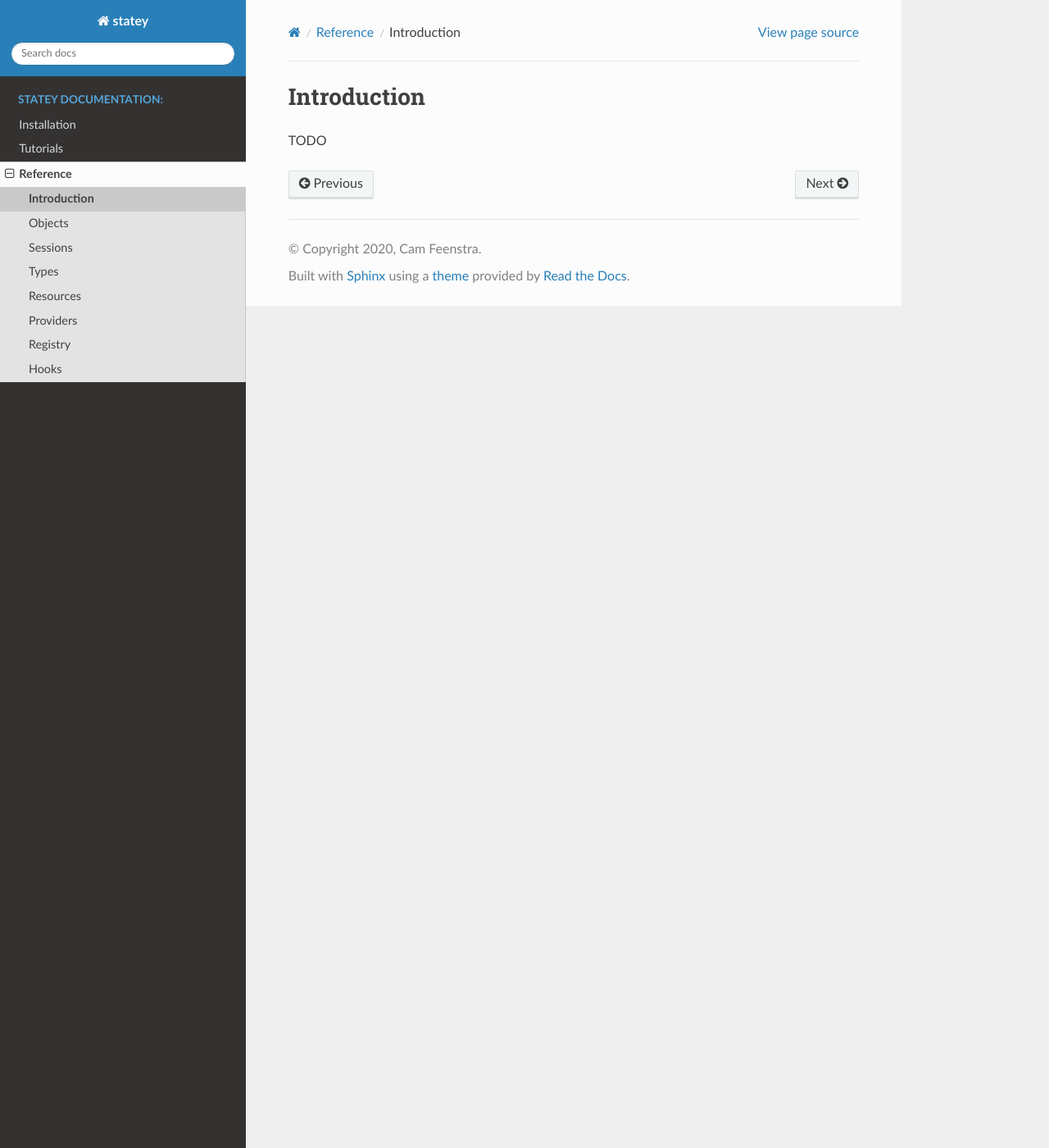
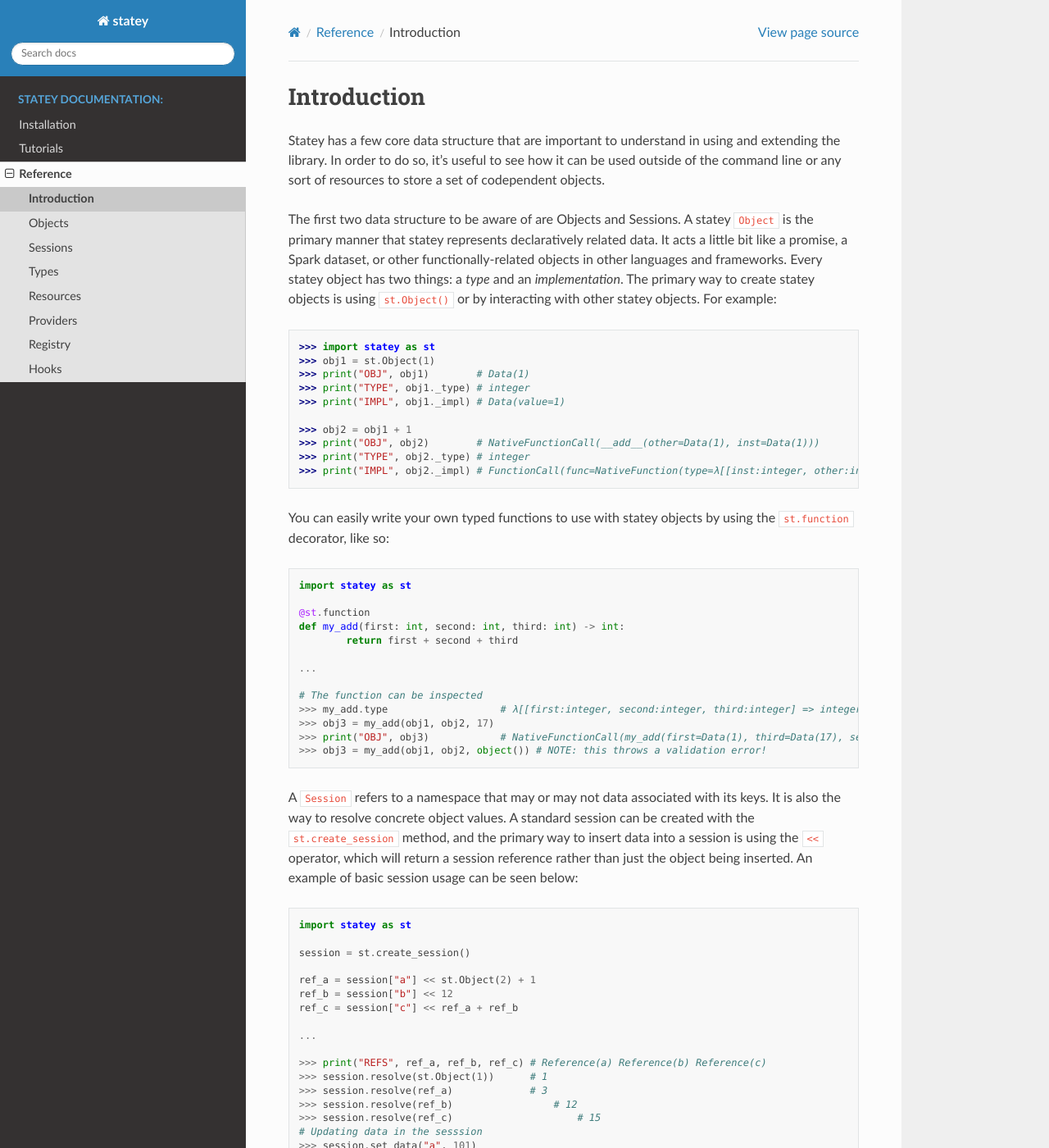
Before and after one commit to cfeenstra67/statey, a Sphinx documentation site: the page built from docs/reference/introduction.rst, in a window 1280 px wide and 1400 px high. Shown: the whole window at 82% size. Built offline with Sphinx 7.4.7 and the Read the Docs theme 2.0.0, drawn with Linux system fonts in a browser that asks for light colours; pages that are not in the unit, such as notebooks, are missing from menus; some of the changed text lies outside the part shown.

Commit message:
docs update

```diff
--- a/docs/reference/introduction.rst
+++ b/docs/reference/introduction.rst
@@ -1,3 +1,62 @@
 Introduction
 =============
-TODO
+
+Statey has a few core data structure that are important to understand in using and extending the library. In order to do so, it's useful to see how it can be used outside of the command line or any sort of resources to store a set of codependent objects.
+
+The first two data structure to be aware of are :ref:`Objects` and :ref:`Sessions`. A statey ``Object`` is the primary manner that statey represents declaratively related data. It acts a little bit like a promise, a Spark dataset, or other functionally-related objects in other languages and frameworks. Every statey object has two things: a `type` and an `implementation`. The primary way to create statey objects is using ``st.Object()`` or by interacting with other statey objects. For example:
+
+.. code-block:: python
+
+    >>> import statey as st
+    >>> obj1 = st.Object(1)
+    >>> print("OBJ", obj1)        # Data(1)
+    >>> print("TYPE", obj1._type) # integer
+    >>> print("IMPL", obj1._impl) # Data(value=1)
+
+    >>> obj2 = obj1 + 1
+    >>> print("OBJ", obj2)        # NativeFunctionCall(__add__(other=Data(1), inst=Data(1)))
+    >>> print("TYPE", obj2._type) # integer
+    >>> print("IMPL", obj2._impl) # FunctionCall(func=NativeFunction(type=λ[[inst:integer, other:integer] => integer], name='__add__'), arguments={'other': Data(1), 'inst': Data(1)})
+
+You can easily write your own typed functions to use with statey objects by using the ``st.function`` decorator, like so:
+
+.. code-block:: python
+
+	import statey as st
+
+	@st.function
+	def my_add(first: int, second: int, third: int) -> int:
+		return first + second + third
+
+	...
+
+	# The function can be inspected
+	>>> my_add.type                   # λ[[first:integer, second:integer, third:integer] => integer]
+	>>> obj3 = my_add(obj1, obj2, 17)
+	>>> print("OBJ", obj3)            # NativeFunctionCall(my_add(first=Data(1), third=Data(17), second=NativeFunctionCall(__add__(other=Data(1), inst=Data(1)))))
+	>>> obj3 = my_add(obj1, obj2, object()) # NOTE: this throws a validation error!
+
+A ``Session`` refers to a namespace that may or may not data associated with its keys. It is also the way to resolve concrete object values. A standard session can be created with the ``st.create_session`` method, and the primary way to insert data into a session is using the ``<<`` operator, which will return a session reference rather than just the object being inserted. An example of basic session usage can be seen below:
+
+.. code-block:: python
+
+    import statey as st
+
+    session = st.create_session()
+
+    ref_a = session["a"] << st.Object(2) + 1
+    ref_b = session["b"] << 12
+    ref_c = session["c"] << ref_a + ref_b
+
+    ...
+
+    >>> print("REFS", ref_a, ref_b, ref_c) # Reference(a) Reference(b) Reference(c)
+    >>> session.resolve(st.Object(1))      # 1
+    >>> session.resolve(ref_a)             # 3
+    >>> session.resolve(ref_b) 		       # 12
+    >>> session.resolve(ref_c)			   # 15
+    # Updating data in the sesssion
+    >>> session.set_data("a", 101)
+    # Resolving dependent objects makes use
+    # of the new value!
+    >>> session.resolve(ref_c)			   # 113
```
Also changed, not shown: 2 other files.
